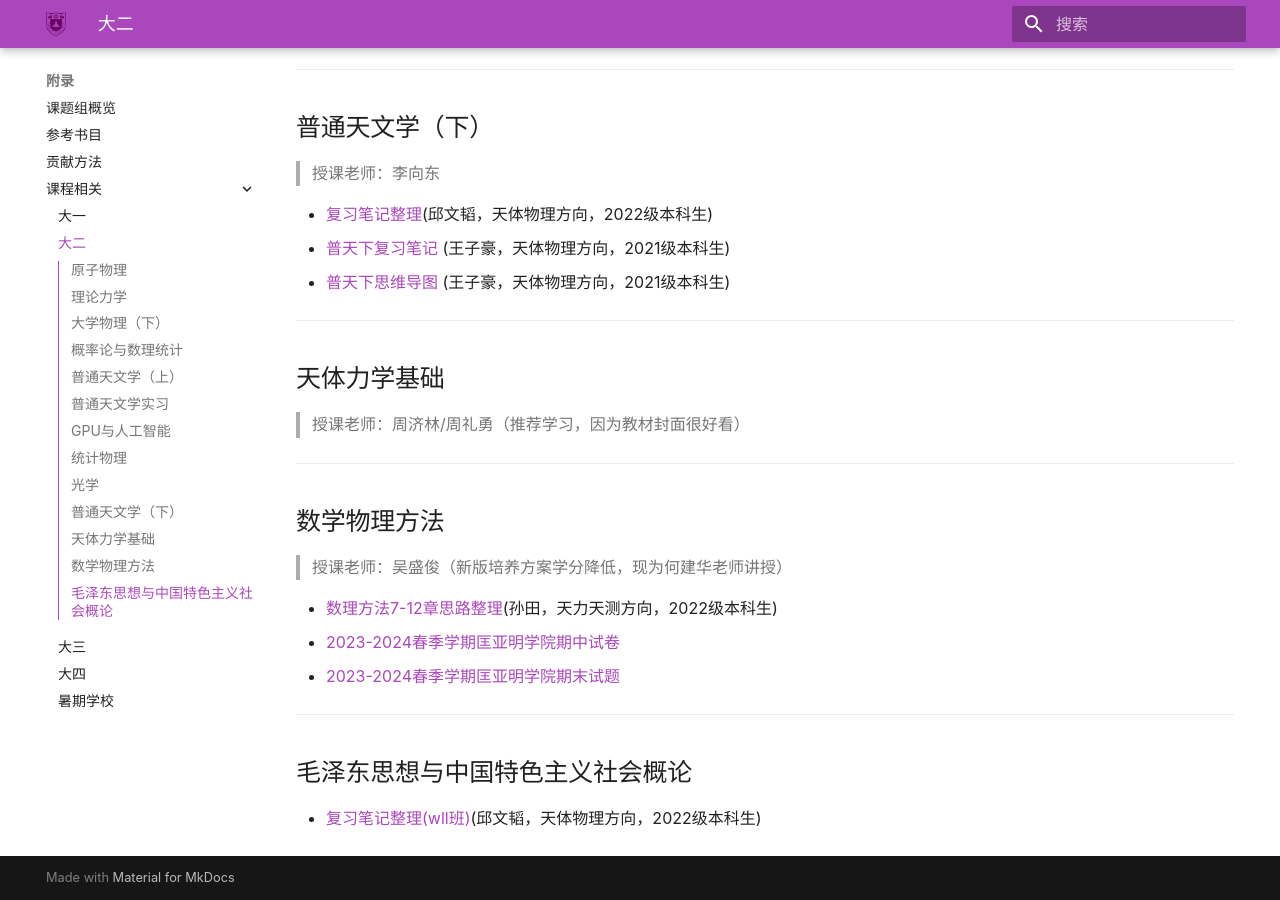
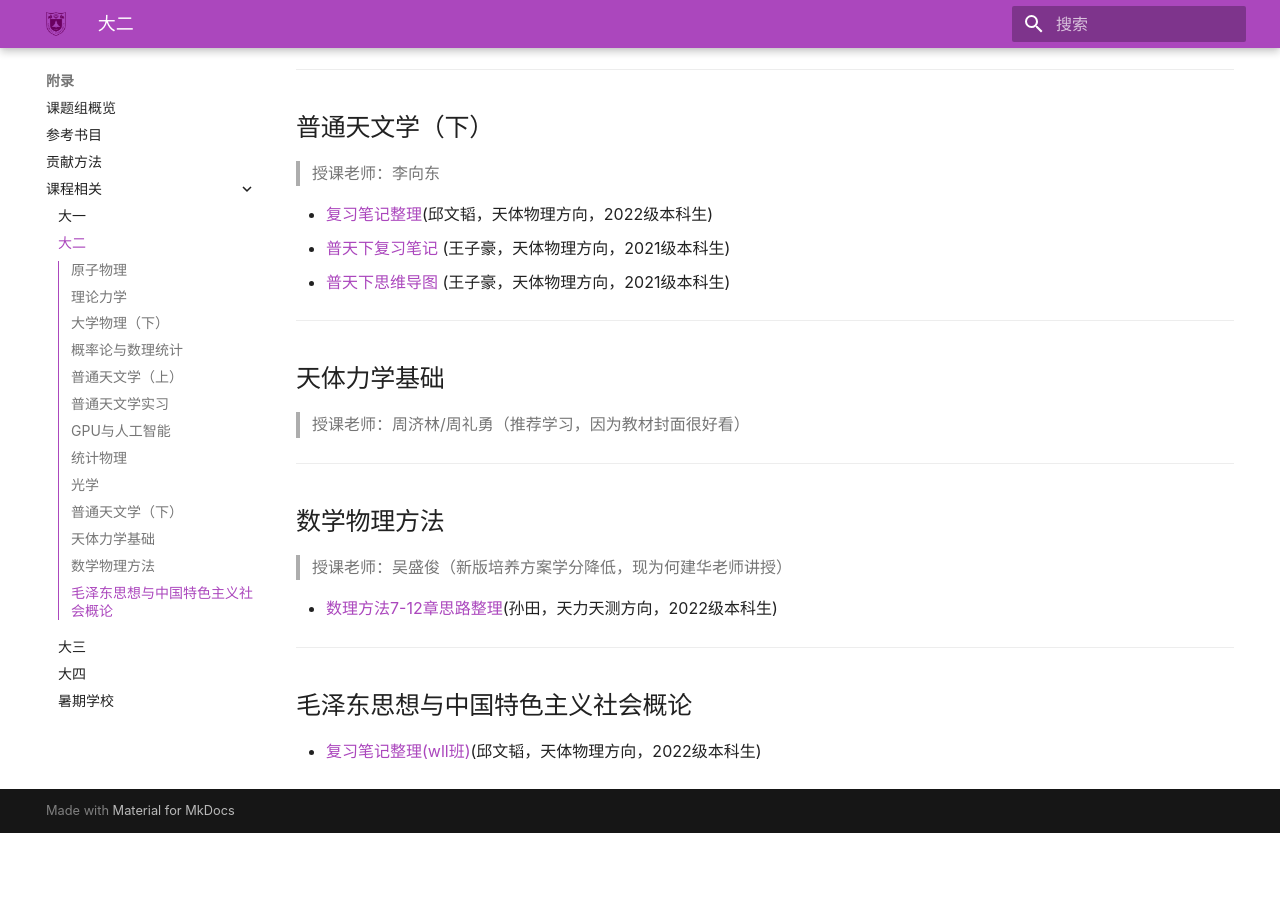
Before and after one commit to nju-astronomy/NJU-ASA, an MkDocs documentation site: the page built from docs/appendix/courses/2_semester.md, in a window 1280 px wide and 900 px high, scrolled down 3236 px. Built offline with MkDocs 1.6.1 and Material for MkDocs 9.7.7, drawn with Linux system fonts in a browser that asks for light colours; some web fonts are replaced; after the commit the page ends 4069 px from its top, so only the background shows below that.

Commit message:
Update 2_semester.md
I have deleted the entry corresponding to the deleted file.

```diff
--- a/docs/appendix/courses/2_semester.md
+++ b/docs/appendix/courses/2_semester.md
@@ -121,8 +121,6 @@
 > 授课老师：吴盛俊（新版培养方案学分降低，现为何建华老师讲授）
 
 - [数理方法7-12章思路整理](../courses/courses_files/大二/2022_孙田_数学物理方法_7-12章思路整理.pdf)(孙田，天力天测方向，2022级本科生)
-- [2023-2024春季学期匡亚明学院期中试卷](../courses/courses_files/大二/数学物理方法_2023-2024春季学期匡亚明学院期中试卷.pdf)
-- [2023-2024春季学期匡亚明学院期末试题](../courses/courses_files/大二/数学物理方法_2023-2024春季学期匡亚明学院期末试题（吴盛俊）.pdf)
 
 ---
 
```
